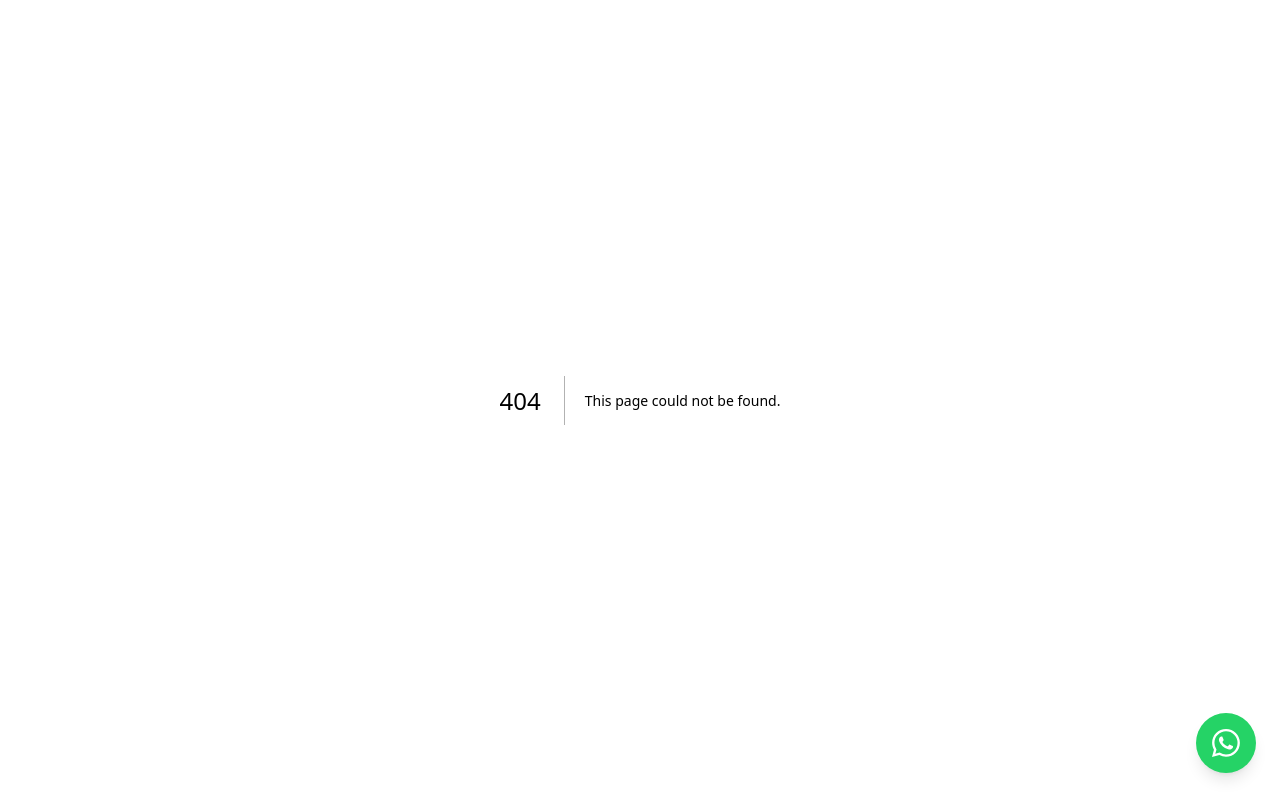
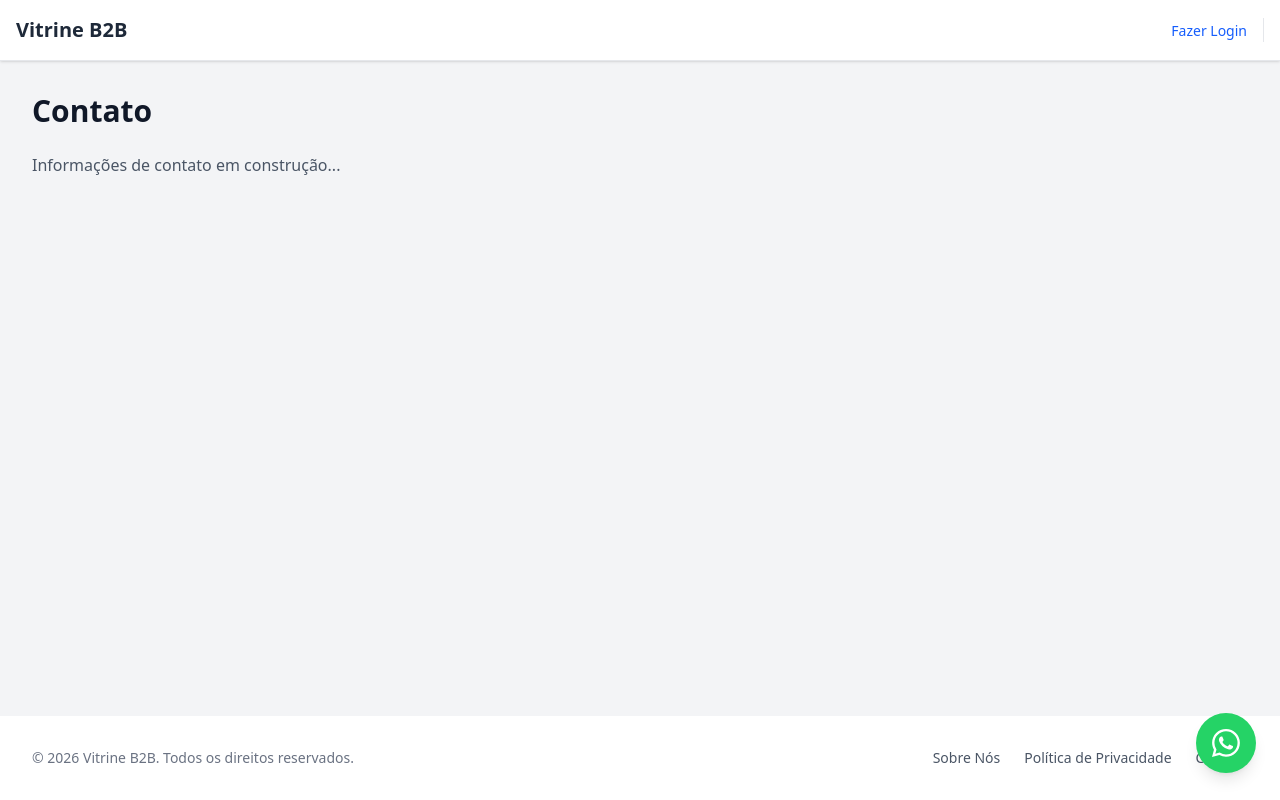
Before and after one commit to Rogerio-Leal/b2b-ecommerce-dashboard, a Next.js app: page /contato in a window 1280 px wide. Before the commit this address had no page. Built offline with nearby package versions, Linux system fonts and the light colour scheme; no server answers.

Commit message:
feat: add global footer and institutional pages

```diff
--- /dev/null
+++ b/src/app/contato/page.tsx
@@ -0,0 +1,8 @@
+export default function ContatoPage() {
+    return (
+        <div className="max-w-7xl mx-auto p-8 min-h-[60vh]">
+            <h1 className="text-3xl font-bold mb-6">Contato</h1>
+            <p className="text-gray-600">Informações de contato em construção...</p>
+        </div>
+    );
+}
--- a/src/app/layout.tsx
+++ b/src/app/layout.tsx
@@ -1,7 +1,10 @@
 import type { Metadata } from "next";
 import "./globals.css";
-import { Providers} from "../components/Providers";
+import { Providers } from "../components/Providers";
 import { WhatsAppButton } from "@/components/WhatsAppButton";
+import Footer from "@/components/Footer";
+import { Header } from "@/components/Header";
+import { QuoteDrawer } from "@/components/QuoteDrawer";
 
 export const metadata: Metadata = {
   title: "Vitrine B2B",
@@ -15,10 +18,15 @@ export default function RootLayout({
 }) {
   return (
     <html lang="pt-BR">
-      <body className="bg-gray-100 text-gray-900">
+      <body className="bg-gray-100 text-gray-900 flex flex-col min-h-screen">
         <Providers>
-          {children}
+          <Header />
+          <QuoteDrawer />
+          <main className="grow">
+            {children}
+          </main>
           <WhatsAppButton />
+          <Footer />
         </Providers>
       </body>
     </html>
--- /dev/null
+++ b/src/app/privacidade/page.tsx
@@ -0,0 +1,10 @@
+
+
+export default function PrivacidadePage() {
+    return (
+        <div className="max-w-7xl mx-auto p-8 min-h-[60vh]">
+            <h1 className="text-3xl font-bold mb-6">Política de Privacidade</h1>
+            <p className="text-gray-600">Informações sobre nossa política de privacidade em construção...</p>
+        </div>
+    );
+}
--- /dev/null
+++ b/src/app/sobre/page.tsx
@@ -0,0 +1,8 @@
+export default function SobrePage() {
+    return (
+        <div className="max-w-7xl mx-auto p-8 min-h-[60vh]">
+            <h1 className="text-3xl font-bold mb-6">Sobre Nós</h1>
+            <p className="text-gray-600">Conteúdo institucional em construção...</p>
+        </div>
+    );
+}
--- /dev/null
+++ b/src/components/Footer.tsx
@@ -0,0 +1,27 @@
+import Link from "next/link";
+
+export default function Footer() {
+    return (
+        <footer className="bg-white border-t border-gray-100 mt-16 py-8">
+            <div className="max-w-7xl mx-auto px-4 sm:px-8 flex flex-col md:flex-row justify-between items-center gap-6">
+
+                <div className="text-gray-500 text-sm font-roboto">
+                    &copy; {new Date().getFullYear()} Vitrine B2B. Todos os direitos reservados.
+                </div>
+
+                <nav className="flex flex-wrap justify-center gap-6 text-sm font-medium text-gray-600">
+                    <Link href="/sobre" className="hover:text-blue-600 transition-colors">
+                        Sobre Nós
+                    </Link>
+                    <Link href="/privacidade" className="hover:text-blue-600 transition-colors">
+                        Política de Privacidade
+                    </Link>
+                    <Link href="/contato" className="hover:text-blue-600 transition-colors">
+                        Contato
+                    </Link>
+                </nav>
+
+            </div>
+        </footer>
+    );
+}
--- a/src/components/WhatsAppButton.tsx
+++ b/src/components/WhatsAppButton.tsx
@@ -5,21 +5,14 @@ import Link from "next/link";
 
 export function WhatsAppButton() {
     const [isHovered, setIsHovered] = useState(false);
-
-    // Aqui você vai colocar o número real da sua empresa (apenas números, com DDI e DDD)
     const phoneNumber = "5551999999999";
-
-    // Esta é a mensagem que já vem escrita quando o cliente abre o WhatsApp
     const defaultMessage = encodeURIComponent("Olá! Gostaria de falar com um vendedor sobre os produtos do catálogo B2B.");
     const whatsappUrl = `https://wa.me/${phoneNumber}?text=${defaultMessage}`;
 
     return (
         <div
-            className="fixed bottom-6 right-6 z-50 flex items-center justify-end"
-            onMouseEnter={() => setIsHovered(true)}
-            onMouseLeave={() => setIsHovered(false)}
+            className="fixed bottom-6 right-6 z-50 flex items-center justify-end pointer-events-none"
         >
-            {/* Balão de mensagem (Tooltip) que aparece ao passar o mouse */}
             <div
                 className={`mr-4 bg-white px-4 py-3 rounded-lg shadow-lg border border-gray-100 transition-all duration-300 origin-right ${isHovered ? "opacity-100 scale-100" : "opacity-0 scale-95 pointer-events-none"
                     }`}
@@ -32,12 +25,13 @@ export function WhatsAppButton() {
                 </p>
             </div>
 
-            {/* Botão circular verde com o ícone SVG */}
             <Link
                 href={whatsappUrl}
                 target="_blank"
                 rel="noopener noreferrer"
-                className="bg-[#25D366] hover:bg-[#20bd5a] text-white p-4 rounded-full shadow-lg transition-transform hover:scale-110 flex items-center justify-center"
+                onMouseEnter={() => setIsHovered(true)}
+                onMouseLeave={() => setIsHovered(false)}
+                className="bg-[#25D366] hover:bg-[#20bd5a] text-white p-4 rounded-full shadow-lg transition-transform hover:scale-110 flex items-center justify-center pointer-events-auto"
                 aria-label="Fale conosco no WhatsApp"
             >
                 <svg
```
